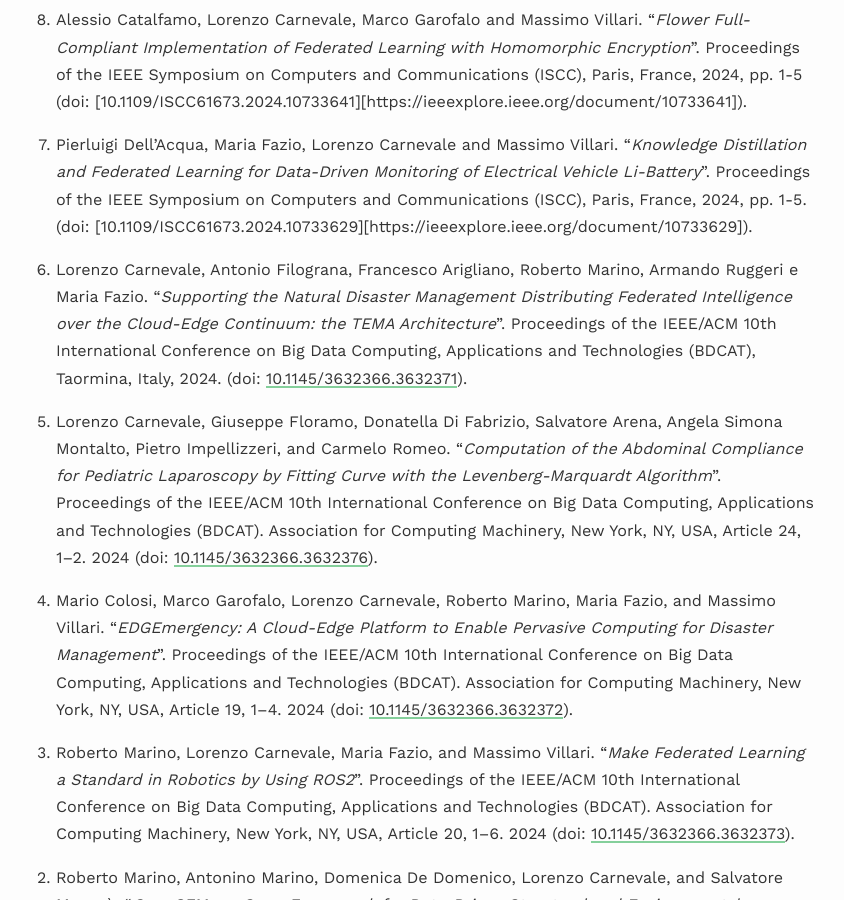
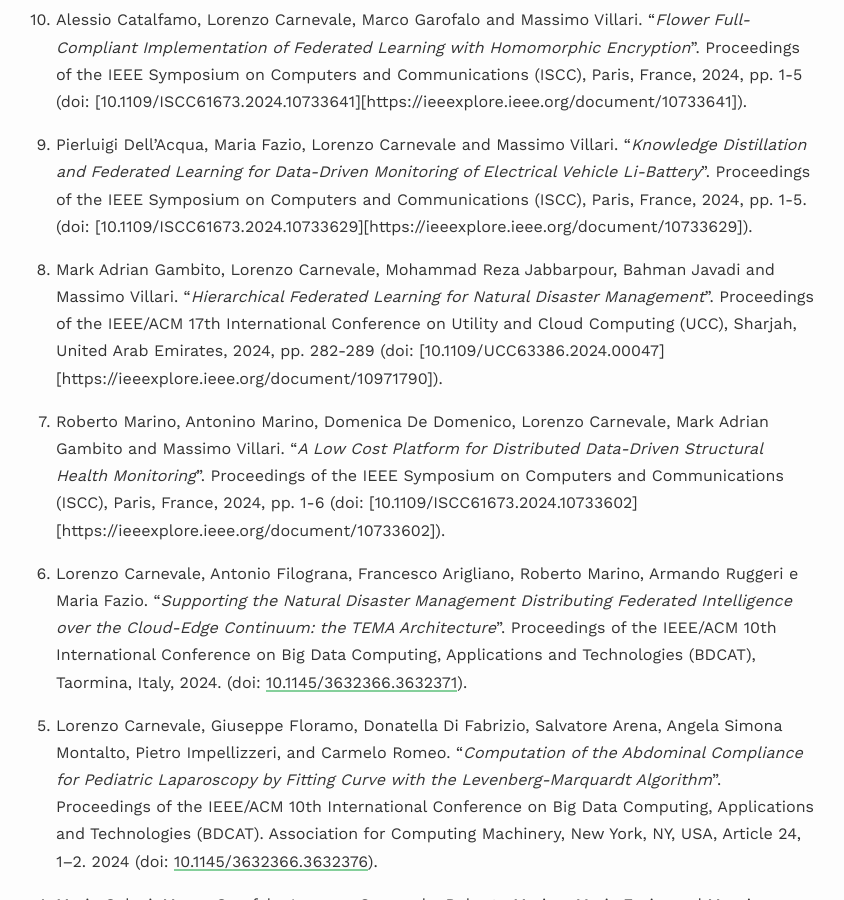
Before and after one commit to lcarnevale/lcarnevale.github.io, a Jekyll site: the page built from _pages/publications.md, in a window 1280 px wide and 900 px high, scrolled down 3714 px. Shown: the whole window, without its empty margins (224-1068 px from the left). Built offline with Jekyll 4.4.1, drawn with Linux system fonts in a browser that asks for light colours; nearby versions of some CDN libraries; some web fonts are replaced.

Commit message:
Add papers of UCC and ISCC 2024

```diff
--- a/_pages/publications.md
+++ b/_pages/publications.md
@@ -80,6 +80,10 @@
 0. Alessio Catalfamo, Lorenzo Carnevale, Marco Garofalo and Massimo Villari. "*Flower Full-Compliant Implementation of Federated Learning with Homomorphic Encryption*". Proceedings of the IEEE Symposium on Computers and Communications (ISCC), Paris, France, 2024, pp. 1-5 (doi: [10.1109/ISCC61673.2024.10733641][https://ieeexplore.ieee.org/document/10733641]).
 
 0. Pierluigi Dell’Acqua, Maria Fazio, Lorenzo Carnevale and Massimo Villari. "*Knowledge Distillation and Federated Learning for Data-Driven Monitoring of Electrical Vehicle Li-Battery*". Proceedings of the IEEE Symposium on Computers and Communications (ISCC), Paris, France, 2024, pp. 1-5. (doi: [10.1109/ISCC61673.2024.10733629][https://ieeexplore.ieee.org/document/10733629]).
+
+0. Mark Adrian Gambito, Lorenzo Carnevale, Mohammad Reza Jabbarpour, Bahman Javadi and Massimo Villari. "*Hierarchical Federated Learning for Natural Disaster Management*". Proceedings of the IEEE/ACM 17th International Conference on Utility and Cloud Computing (UCC), Sharjah, United Arab Emirates, 2024, pp. 282-289 (doi: [10.1109/UCC63386.2024.00047][https://ieeexplore.ieee.org/document/10971790]).
+
+0. Roberto Marino, Antonino Marino, Domenica De Domenico, Lorenzo Carnevale, Mark Adrian Gambito and Massimo Villari. "*A Low Cost Platform for Distributed Data-Driven Structural Health Monitoring*". Proceedings of the IEEE Symposium on Computers and Communications (ISCC), Paris, France, 2024, pp. 1-6 (doi: [10.1109/ISCC61673.2024.10733602][https://ieeexplore.ieee.org/document/10733602]).
 
 0. Lorenzo Carnevale, Antonio Filograna, Francesco Arigliano, Roberto Marino, Armando Ruggeri e Maria Fazio. "*Supporting the Natural Disaster Management Distributing Federated Intelligence over the Cloud-Edge Continuum: the TEMA Architecture*". Proceedings of the IEEE/ACM 10th International Conference on Big Data Computing, Applications and Technologies (BDCAT), Taormina, Italy, 2024. (doi: [10.1145/3632366.3632371](https://doi.org/10.1145/3632366.3632371)).
 
```
